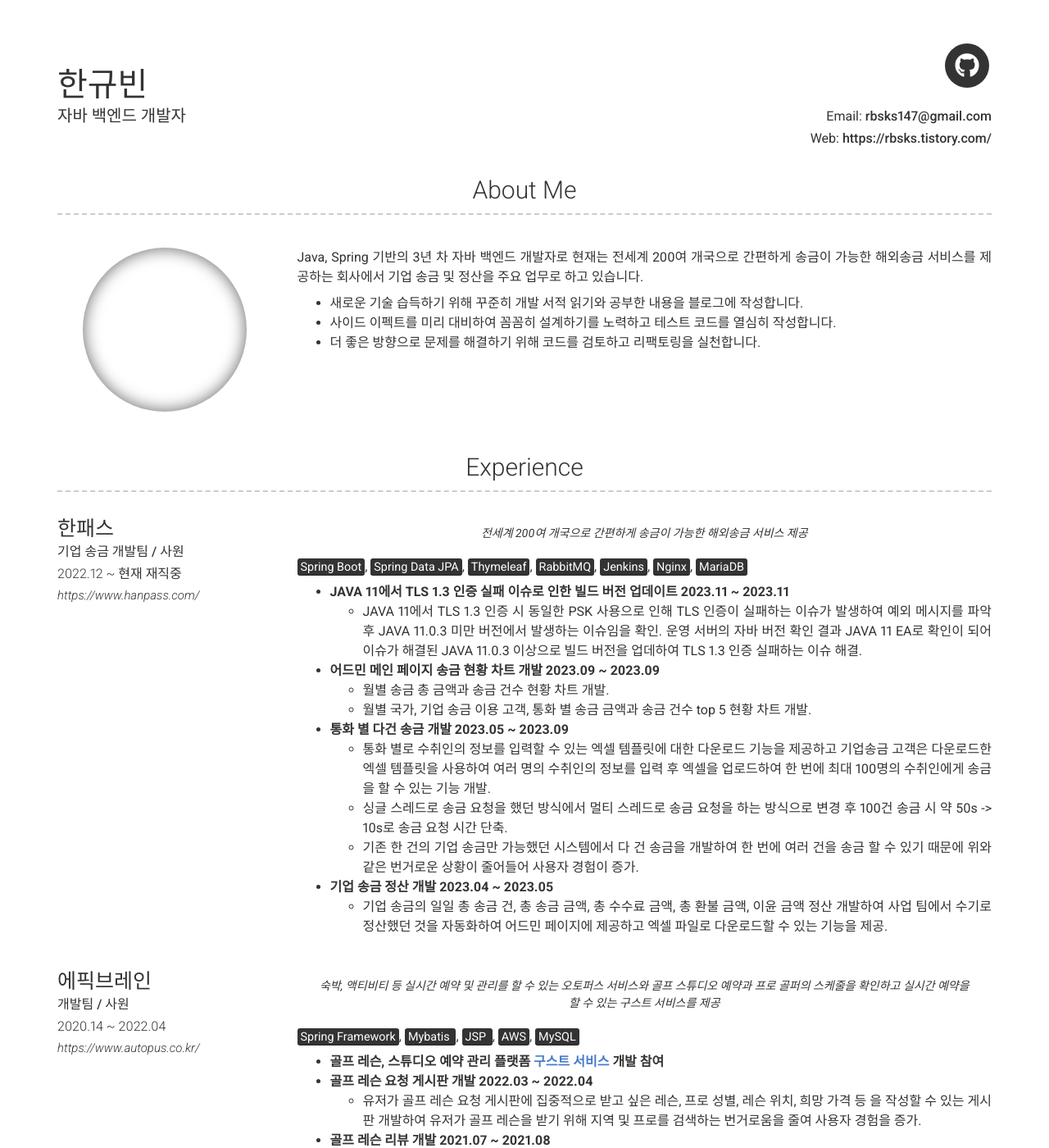
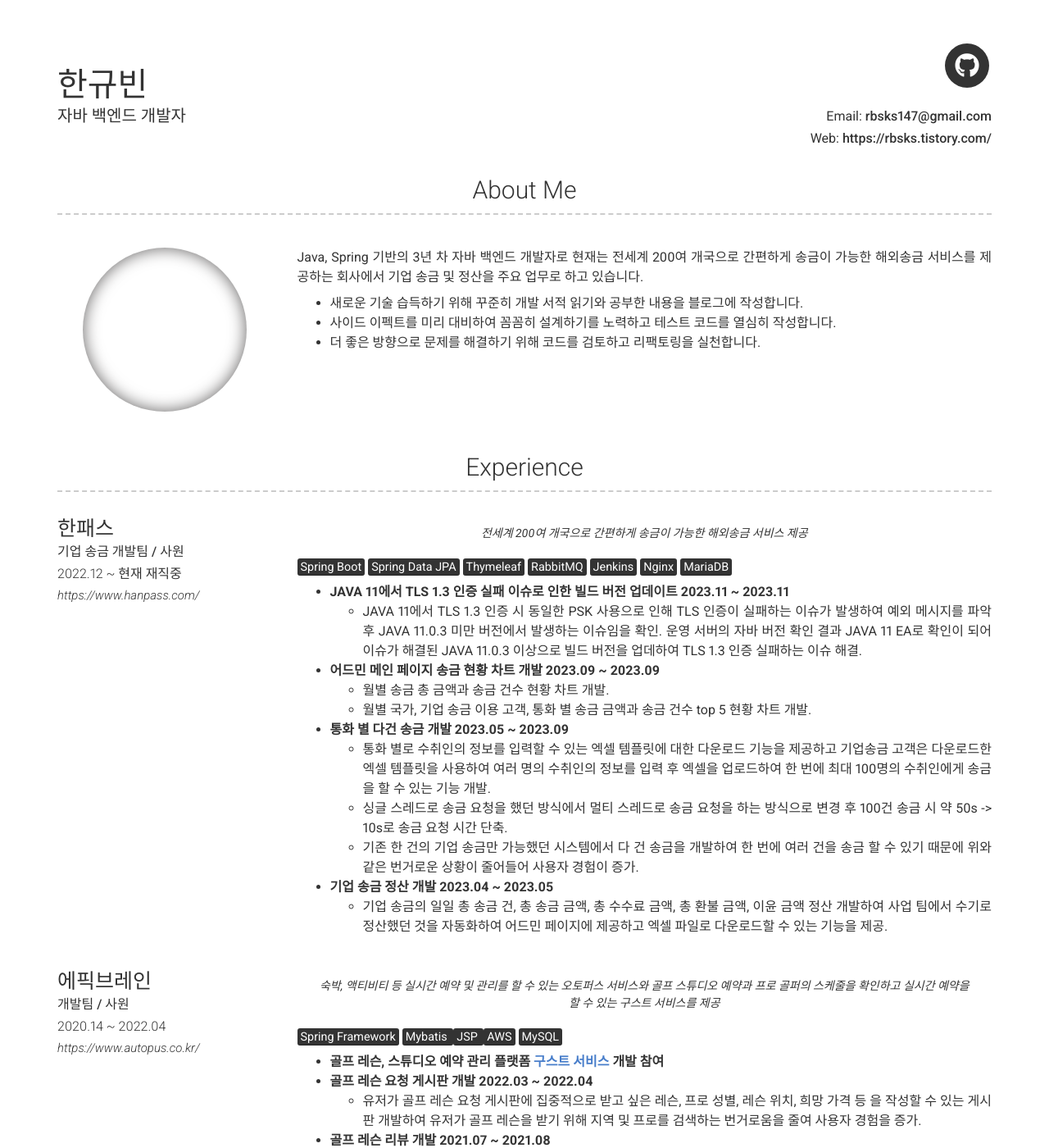
Before and after one commit to rbsks/rbsks.github.io, a Jekyll site: the page built from index.md, in a window 1280 px wide and 1400 px high. Shown: the whole window at 82% size. Built offline with Jekyll 4.4.1, drawn with Linux system fonts in a browser that asks for light colours; nearby versions of some CDN libraries.

```diff
--- a/_config.yml
+++ b/_config.yml
@@ -67,7 +67,7 @@ content:
         quote: >
           전세계 200여 개국으로 간편하게 송금이 가능한 해외송금 서비스 제공
         description: | # this will include new lines to allow paragraphs
-          <mark>Spring Boot</mark>, <mark>Spring Data JPA</mark>, <mark>Thymeleaf</mark>, <mark>RabbitMQ</mark>, <mark>Jenkins</mark>, <mark>Nginx</mark>, <mark>MariaDB</mark>
+          <mark>Spring Boot</mark> <mark>Spring Data JPA</mark> <mark>Thymeleaf</mark> <mark>RabbitMQ</mark> <mark>Jenkins</mark> <mark>Nginx</mark> <mark>MariaDB</mark>
           - __JAVA 11에서 TLS 1.3 인증 실패 이슈로 인한 빌드 버전 업데이트 2023.11 ~ 2023.11__
             - JAVA 11에서 TLS 1.3 인증 시 동일한 PSK 사용으로 인해 TLS 인증이 실패하는 이슈가 발생하여 예외 메시지를 파악 후 JAVA 11.0.3 미만 버전에서 발생하는 이슈임을 확인.
             운영 서버의 자바 버전 확인 결과 JAVA 11 EA로 확인이 되어 이슈가 해결된 JAVA 11.0.3 이상으로 빌드 버전을 업데하여 TLS 1.3 인증 실패하는 이슈 해결.
@@ -88,7 +88,7 @@ content:
         quote: >
           숙박, 액티비티 등 실시간 예약 및 관리를 할 수 있는 오토퍼스 서비스와 골프 스튜디오 예약과 프로 골퍼의 스케줄을 확인하고 실시간 예약을 할 수 있는 구스트 서비스를 제공
         description: | # this will include new lines to allow paragraphs
-          <mark>Spring Framework</mark>, <mark>Mybatis </mark>, <mark>JSP </mark>, <mark>AWS</mark>, <mark>MySQL</mark>
+          <mark>Spring Framework</mark> <mark>Mybatis </mark> <mark>JSP </mark> <mark>AWS</mark> <mark>MySQL</mark>
           - __골프 레슨, 스튜디오 예약 관리 플랫폼 [구스트 서비스](https://goost.co/) 개발 참여__
           - __골프 레슨 요청 게시판 개발 2022.03 ~ 2022.04__
             - 유저가 골프 레슨 요청 게시판에 집중적으로 받고 싶은 레슨, 프로 성별, 레슨 위치, 희망 가격 등 을 작성할 수 있는 게시판 개발하여 유저가 골프 레슨을 받기 위해 지역 및 프로를 검색하는 번거로움을 줄여 사용자 경험을 증가.
```
